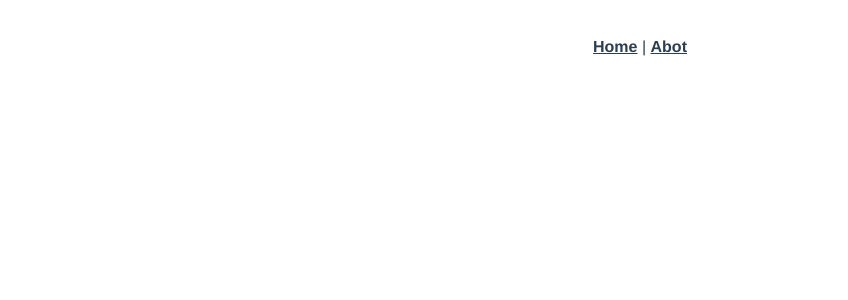
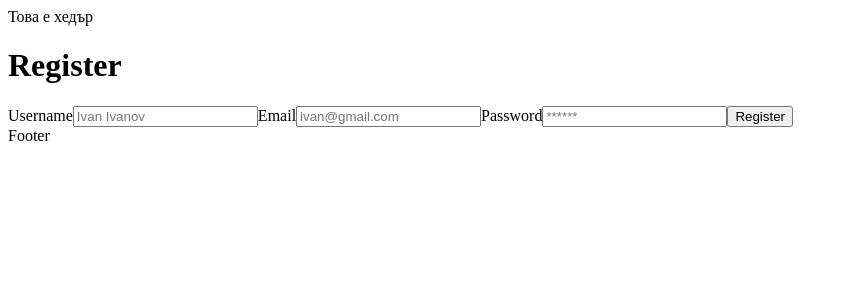
Before and after one commit to karamanev/vue-personal-page, a Vue app: page /register in a window 1280 px wide. Shown: the top 300 px of the page, without its empty margins (0-848 px from the left). Built offline with nearby package versions, Linux system fonts and the light colour scheme.

Commit message:
feat: Routing initialization

```diff
--- a/src/App.vue
+++ b/src/App.vue
@@ -1,29 +1,23 @@
 <template>
   <div id="app">
-    <div id="nav">
-      <router-link to="/">Home</router-link> |
-      <router-link to="/about">Abot</router-link>
-    </div>
+    <page-header/>
     <router-view />
+    <page-footer/>
   </div>
 </template>
 
+<script lang="ts">
+import Vue from 'vue'
+import PageHeader from './common/header/PageHeader.vue'
+import PageFooter from './common/footer/PageFooter.vue'
+export default Vue.extend({
+  components:{
+    PageHeader,
+    PageFooter
+  }
+
+})
+</script>
+
 <style lang="scss">
-#app {
-  font-family: "Avenir", Helvetica, Arial, sans-serif;
-  -webkit-font-smoothing: antialiased;
-  -moz-osx-font-smoothing: grayscale;
-  text-align: center;
-  color: #2c3e50;
-}
-#nav {
-  padding: 30px;
-  a {
-    font-weight: bold;
-    color: #2c3e50;
-    &.router-link-exact-active {
-      color: #42b983;
-    }
-  }
-}
 </style>
--- /dev/null
+++ b/src/admin/authentication/Login.vue
@@ -0,0 +1,23 @@
+<template>
+      <div class="login">
+      <h1>Login</h1>
+      <form>
+        <label for="login">Username</label>
+        <input type="text" id="login" placeholder="Ivan Ivanov" />
+        <label for="password">Password</label>
+        <input type="password" id="password" placeholder="******" />
+
+        <input type="submit" value="Login" />
+      </form>
+    </div>
+</template>
+
+<script>
+export default {
+
+}
+</script>
+
+<style>
+
+</style>
--- /dev/null
+++ b/src/admin/authentication/Register.vue
@@ -0,0 +1,25 @@
+<template>
+        <div class="register">
+      <h1>Register</h1>
+      <form>
+        <label for="username">Username</label>
+        <input type="text" id="username" placeholder="Ivan Ivanov" />
+        <label for="email">Email</label>
+        <input type="text" id="email" placeholder="ivan@gmail.com" />
+        <label for="password">Password</label>
+        <input type="password" id="password" placeholder="******" />
+
+        <input type="submit" value="Register" />
+      </form>
+    </div>
+</template>
+
+<script>
+export default {
+
+}
+</script>
+
+<style>
+
+</style>
--- /dev/null
+++ b/src/common/footer/PageFooter.vue
@@ -0,0 +1,15 @@
+<template>
+    <div>
+        Footer
+    </div>
+</template>
+
+<script>
+export default {
+
+}
+</script>
+
+<style>
+
+</style>
--- /dev/null
+++ b/src/common/header/PageHeader.vue
@@ -0,0 +1,15 @@
+<template>
+    <div>
+        Това е хедър
+    </div>
+</template>
+
+<script>
+export default {
+
+}
+</script>
+
+<style>
+
+</style>
--- a/src/components/HelloWorld.vue
+++ /dev/null
@@ -1,138 +0,0 @@
-<template>
-  <div class="hello">
-    <h1>{{ msg }}</h1>
-    <p>
-      For a guide and recipes on how to configure / customize this project,<br />
-      check out the
-      <a href="https://cli.vuejs.org" target="_blank" rel="noopener"
-        >vue-cli documentation</a
-      >.
-    </p>
-    <h3>Installed CLI Plugins</h3>
-    <ul>
-      <li>
-        <a
-          href="https://github.com/vuejs/vue-cli/tree/dev/packages/%40vue/cli-plugin-babel"
-          target="_blank"
-          rel="noopener"
-          >babel</a
-        >
-      </li>
-      <li>
-        <a
-          href="https://github.com/vuejs/vue-cli/tree/dev/packages/%40vue/cli-plugin-typescript"
-          target="_blank"
-          rel="noopener"
-          >typescript</a
-        >
-      </li>
-      <li>
-        <a
-          href="https://github.com/vuejs/vue-cli/tree/dev/packages/%40vue/cli-plugin-eslint"
-          target="_blank"
-          rel="noopener"
-          >eslint</a
-        >
-      </li>
-      <li>
-        <a
-          href="https://github.com/vuejs/vue-cli/tree/dev/packages/%40vue/cli-plugin-unit-mocha"
-          target="_blank"
-          rel="noopener"
-          >unit-mocha</a
-        >
-      </li>
-      <li>
-        <a
-          href="https://github.com/vuejs/vue-cli/tree/dev/packages/%40vue/cli-plugin-e2e-cypress"
-          target="_blank"
-          rel="noopener"
-          >e2e-cypress</a
-        >
-      </li>
-    </ul>
-    <h3>Essential Links</h3>
-    <ul>
-      <li>
-        <a href="https://vuejs.org" target="_blank" rel="noopener">Core Docs</a>
-      </li>
-      <li>
-        <a href="https://forum.vuejs.org" target="_blank" rel="noopener"
-          >Forum</a
-        >
-      </li>
-      <li>
-        <a href="https://chat.vuejs.org" target="_blank" rel="noopener"
-          >Community Chat</a
-        >
-      </li>
-      <li>
-        <a href="https://twitter.com/vuejs" target="_blank" rel="noopener"
-          >Twitter</a
-        >
-      </li>
-      <li>
-        <a href="https://news.vuejs.org" target="_blank" rel="noopener">News</a>
-      </li>
-    </ul>
-    <h3>Ecosystem</h3>
-    <ul>
-      <li>
-        <a href="https://router.vuejs.org" target="_blank" rel="noopener"
-          >vue-router</a
-        >
-      </li>
-      <li>
-        <a href="https://vuex.vuejs.org" target="_blank" rel="noopener">vuex</a>
-      </li>
-      <li>
-        <a
-          href="https://github.com/vuejs/vue-devtools#vue-devtools"
-          target="_blank"
-          rel="noopener"
-          >vue-devtools</a
-        >
-      </li>
-      <li>
-        <a href="https://vue-loader.vuejs.org" target="_blank" rel="noopener"
-          >vue-loader</a
-        >
-      </li>
-      <li>
-        <a
-          href="https://github.com/vuejs/awesome-vue"
-          target="_blank"
-          rel="noopener"
-          >awesome-vue</a
-        >
-      </li>
-    </ul>
-  </div>
-</template>
-
-<script lang="ts">
-import { Component, Prop, Vue } from "vue-property-decorator";
-
-@Component
-export default class HelloWorld extends Vue {
-  @Prop() private msg!: string;
-}
-</script>
-
-<!-- Add "scoped" attribute to limit CSS to this component only -->
-<style scoped lang="scss">
-h3 {
-  margin: 40px 0 0;
-}
-ul {
-  list-style-type: none;
-  padding: 0;
-}
-li {
-  display: inline-block;
-  margin: 0 10px;
-}
-a {
-  color: #42b983;
-}
-</style>
--- /dev/null
+++ b/src/public/home/Home.vue
@@ -0,0 +1,15 @@
+<template>
+    <div>
+        Home Page
+    </div>
+</template>
+
+<script>
+export default {
+
+}
+</script>
+
+<style>
+
+</style>
--- a/src/router.ts
+++ b/src/router.ts
@@ -1,6 +1,9 @@
 import Vue from "vue";
 import Router from "vue-router";
-import Home from "./views/Home.vue";
+import Home from "./public/home/Home.vue";
+import Register from './admin/authentication/Register.vue'
+import Login from './admin/authentication/Login.vue'
+
 
 Vue.use(Router);
 
@@ -14,13 +17,15 @@ export default new Router({
       component: Home
     },
     {
-      path: "/about",
-      name: "about",
-      // route level code-splitting
-      // this generates a separate chunk (about.[hash].js) for this route
-      // which is lazy-loaded when the route is visited.
-      component: () =>
-        import(/* webpackChunkName: "about" */ "./views/About.vue")
+      path: "/login",
+      name: "login",
+      component: Login
+    },    {
+      path: "/register",
+      name: "register",
+      component: Register
     }
+
+
   ]
 });
--- a/src/views/About.vue
+++ /dev/null
@@ -1,5 +0,0 @@
-<template>
-  <div class="about">
-    <h1>This is an about page</h1>
-  </div>
-</template>
--- a/src/views/Home.vue
+++ /dev/null
@@ -1,18 +0,0 @@
-<template>
-  <div class="home">
-    <img alt="Vue logo" src="../assets/logo.png" />
-    <HelloWorld msg="Welcome to Your Vue.js + TypeScript App" />
-  </div>
-</template>
-
-<script lang="ts">
-import { Component, Vue } from "vue-property-decorator";
-import HelloWorld from "@/components/HelloWorld.vue"; // @ is an alias to /src
-
-@Component({
-  components: {
-    HelloWorld
-  }
-})
-export default class Home extends Vue {}
-</script>
```
Also changed, not shown: src/public/articles/AllArticles.vue (added, +15 -0 lines), 1 other file (tests, documents, lock files or other folders).
